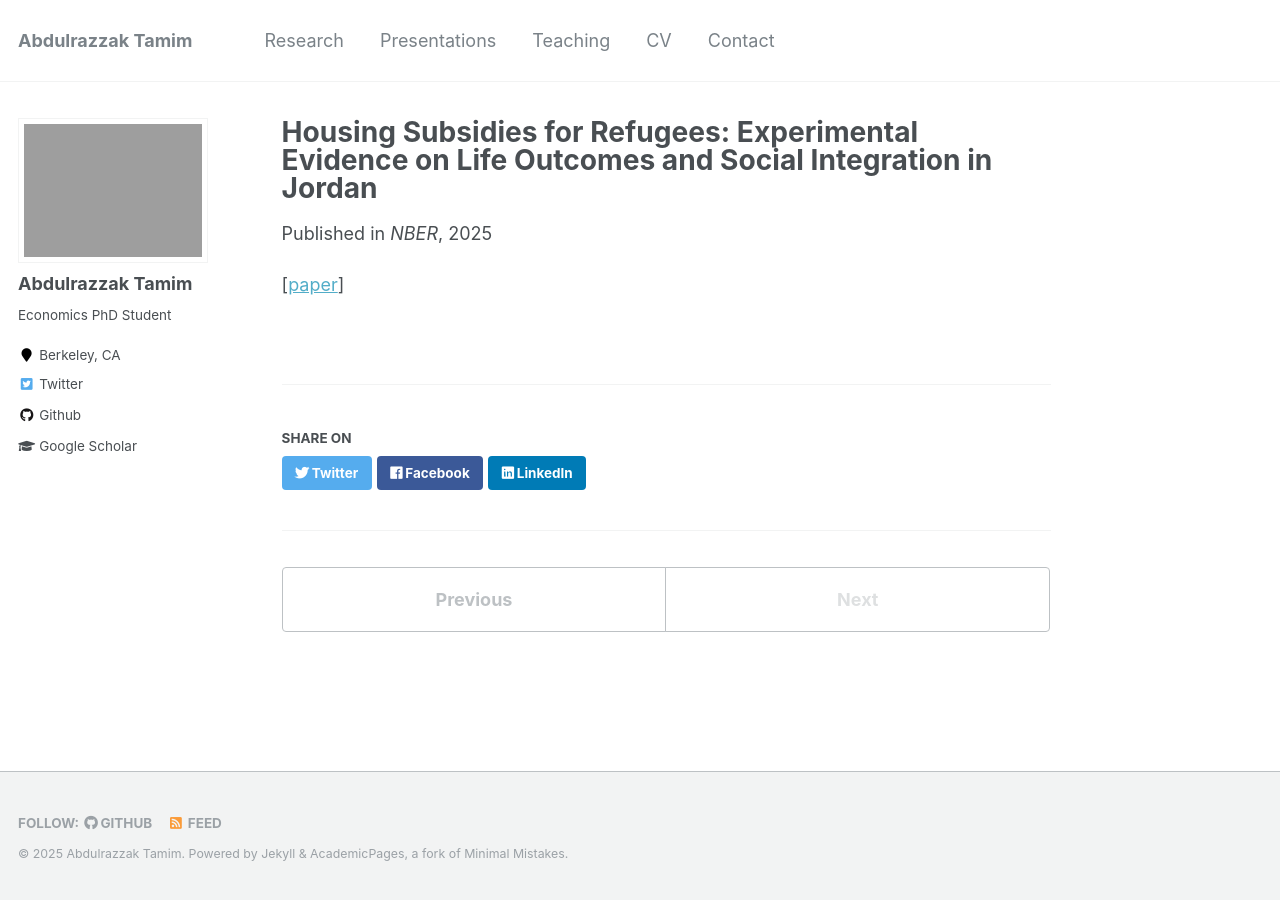
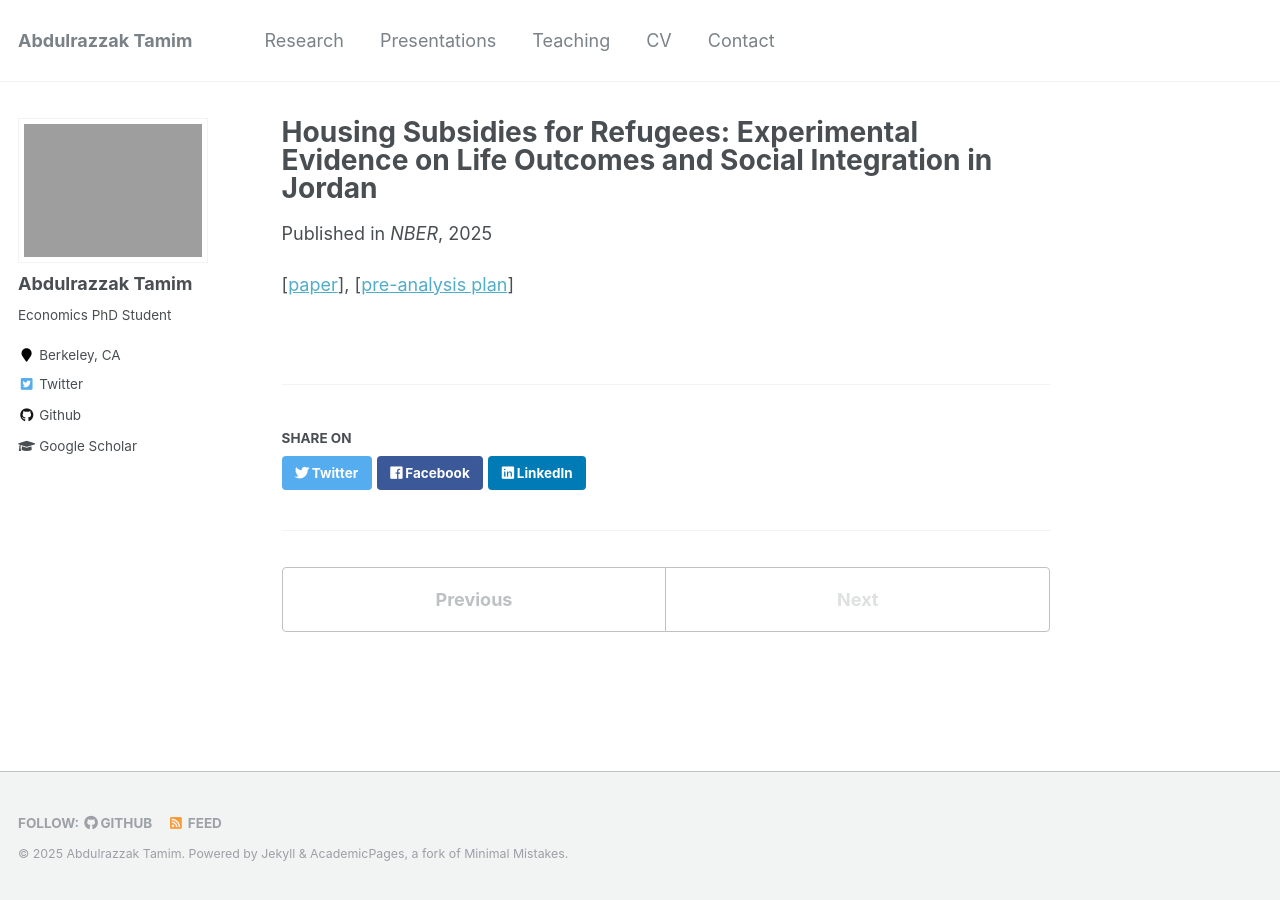
Before and after one commit to AbdulrazzakTamim/abdulrazzaktamim.github.io, a Jekyll site: the page built from _publications/paper3.md, in a window 1280 px wide. Built offline with Jekyll 4.4.1, drawn with Linux system fonts in a browser that asks for light colours; comment, search, counter and statistics services are not loaded.

Commit message:
Update paper3.md

```diff
--- a/_publications/paper3.md
+++ b/_publications/paper3.md
@@ -6,4 +6,4 @@ venue: 'NBER'
 date: 2025-1-1
 co_authors: 'Sam Leone, [Edward Miguel](http://emiguel.econ.berkeley.edu/), Bailey Palmer, [Sandra Rozo](https://www.sandrarozo.net/), [Emma Smith](https://sites.harvard.edu/emmasmith/), and Sarah Stillman'
 ---
-[[paper](https://www.nber.org/papers/w33408?utm_campaign=ntwh)]
+[[paper](https://www.nber.org/papers/w33408?utm_campaign=ntwh)], [[pre-analysis plan](https://www.socialscienceregistry.org/trials/6141)]
```
